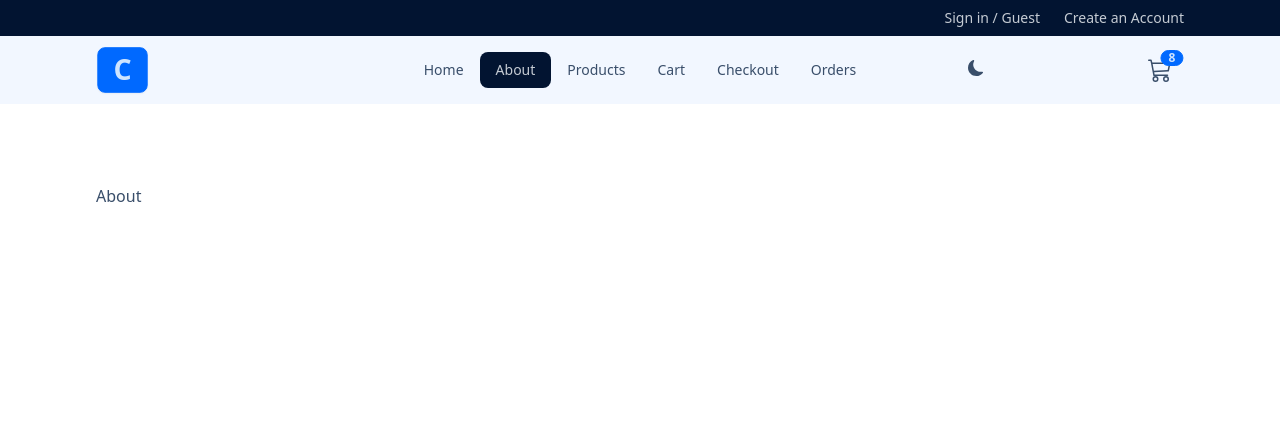
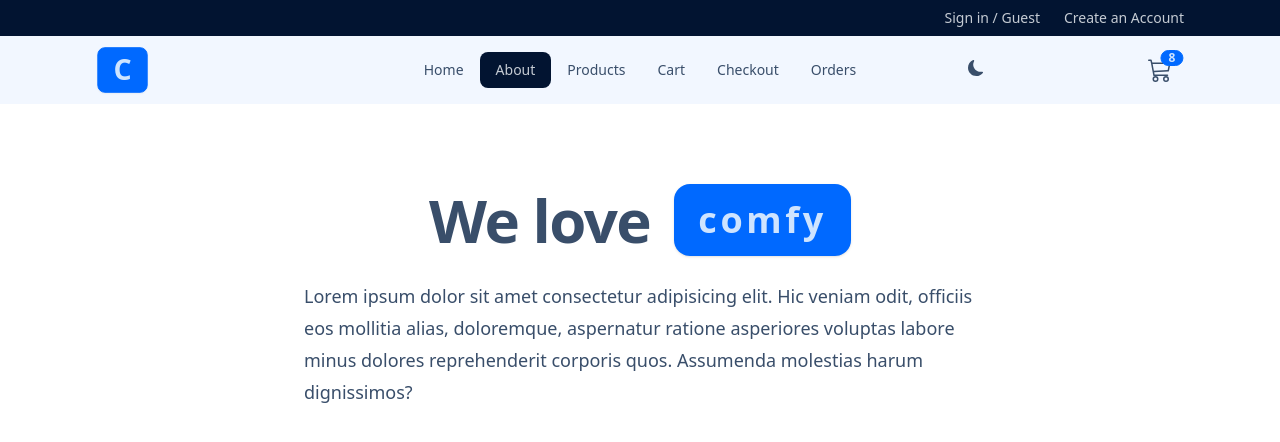
Before and after one commit to shaynemeyer/react-projects, a React (Vite) app in the folder comfy-store/: page /about in a window 1280 px wide. Shown: the top 442 px of the page. Built offline with nearby package versions, Linux system fonts and the light colour scheme.

Commit message:
updated about page

```diff
--- a/comfy-store/src/pages/About.jsx
+++ b/comfy-store/src/pages/About.jsx
@@ -1,7 +1,28 @@
 import React from 'react';
 
 function About() {
-  return <div>About</div>;
+  return (
+    <>
+      <div className="flex flex-wrap gap-2 sm:gap-x-6 items-center justify-center">
+        <h1 className="text-4xl font-bold leading-none tracking-tight sm:text-6xl ">
+          We love
+        </h1>
+        <div className="stats bg-primary shadow">
+          <div className="stat">
+            <div className="stat-title text-primary-content text-4xl font-bold tracking-widest">
+              comfy
+            </div>
+          </div>
+        </div>
+      </div>
+      <p className="mt-6 text-lg leading-8 max-w-2xl mx-auto">
+        Lorem ipsum dolor sit amet consectetur adipisicing elit. Hic veniam
+        odit, officiis eos mollitia alias, doloremque, aspernatur ratione
+        asperiores voluptas labore minus dolores reprehenderit corporis quos.
+        Assumenda molestias harum dignissimos?
+      </p>
+    </>
+  );
 }
 
 export default About;
```
